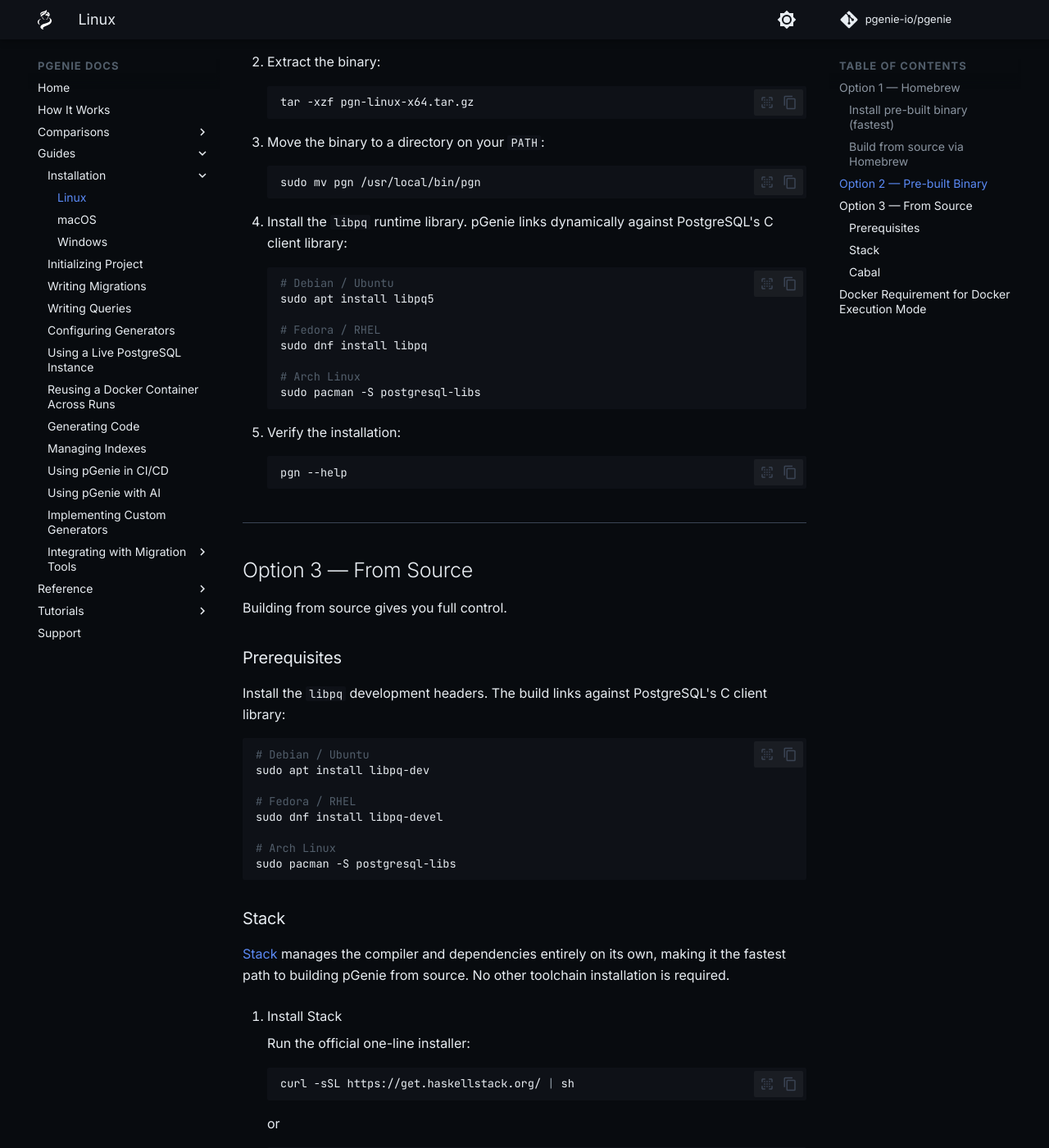
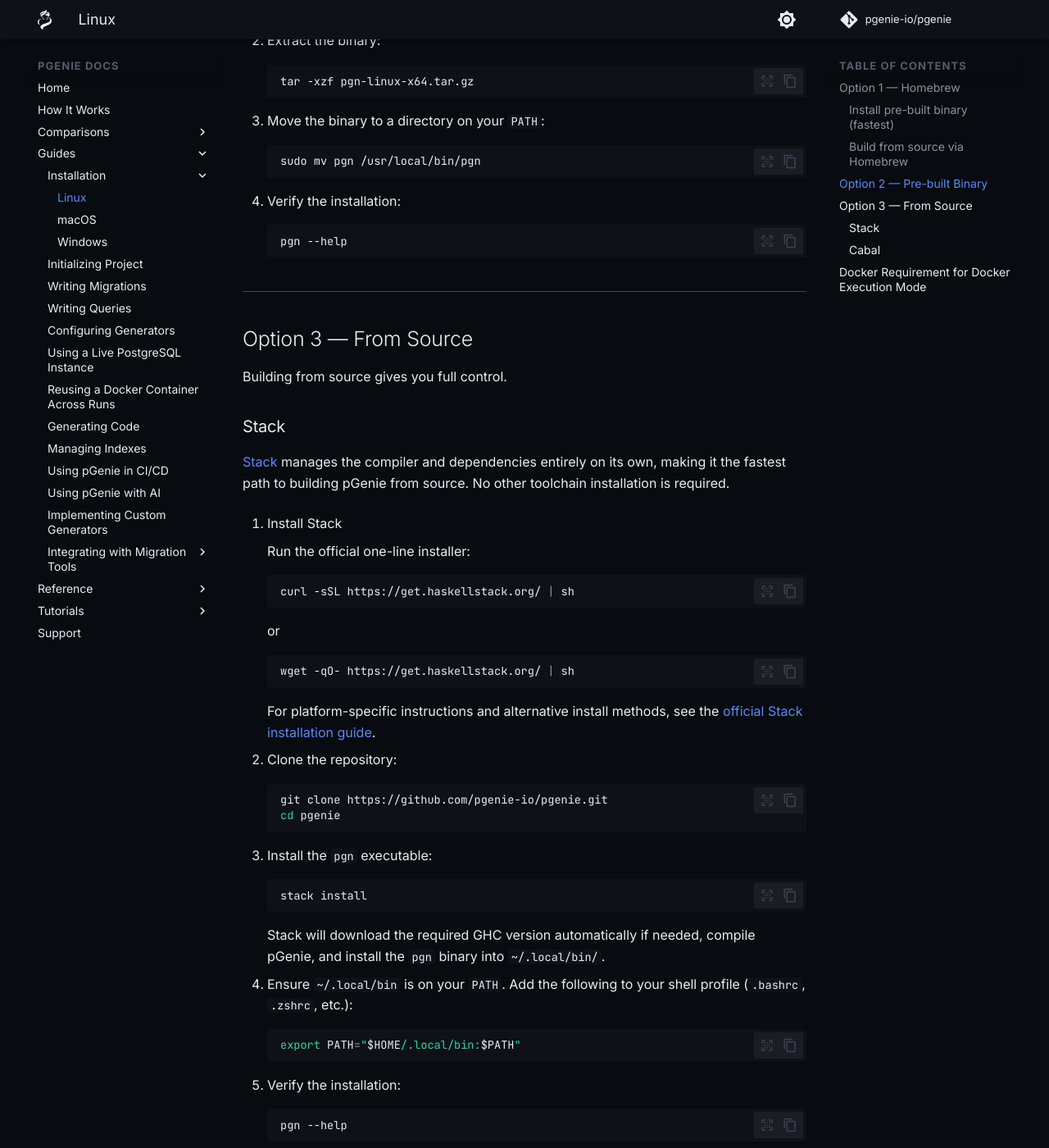
Before and after one commit to pgenie-io/docs, an MkDocs documentation site: the page built from docs/guides/installation/linux.md, in a window 1280 px wide and 1400 px high, scrolled down 989 px. Shown: the whole window at 82% size. Built offline with MkDocs 1.6.1 and Material for MkDocs 9.7.7, drawn with Linux system fonts in a browser that asks for light colours; comment, search, counter and statistics services are not loaded; some of the changed text lies outside the part shown.

Commit message:
Remove the notions of the libpq dependency

````diff
--- a/docs/guides/installation/linux.md
+++ b/docs/guides/installation/linux.md
@@ -6,7 +6,7 @@ There are three ways to install pGenie on Linux: using Homebrew, downloading a p
 
 ## Option 1 — Homebrew
 
-[Homebrew](https://brew.sh/) is available on Linux and provides the simplest installation path, handling `libpq` as a dependency automatically.
+[Homebrew](https://brew.sh/) is available on Linux and provides the simplest installation path.
 
 ### Install pre-built binary (fastest)
 
@@ -47,20 +47,7 @@ Pre-built binaries for Linux (x86-64) are available on the [pGenie releases page
     sudo mv pgn /usr/local/bin/pgn
     ```
 
-4. Install the `libpq` runtime library. pGenie links dynamically against PostgreSQL's C client library:
-
-    ```bash
-    # Debian / Ubuntu
-    sudo apt install libpq5
-
-    # Fedora / RHEL
-    sudo dnf install libpq
-
-    # Arch Linux
-    sudo pacman -S postgresql-libs
-    ```
-
-5. Verify the installation:
+4. Verify the installation:
 
     ```bash
     pgn --help
@@ -71,21 +58,6 @@ Pre-built binaries for Linux (x86-64) are available on the [pGenie releases page
 ## Option 3 — From Source
 
 Building from source gives you full control.
-
-### Prerequisites
-
-Install the `libpq` development headers. The build links against PostgreSQL's C client library:
-
-```bash
-# Debian / Ubuntu
-sudo apt install libpq-dev
-
-# Fedora / RHEL
-sudo dnf install libpq-devel
-
-# Arch Linux
-sudo pacman -S postgresql-libs
-```
 
 ### Stack
 
````
Also changed, not shown: docs/guides/installation/macos.md (+0 -8 lines).
